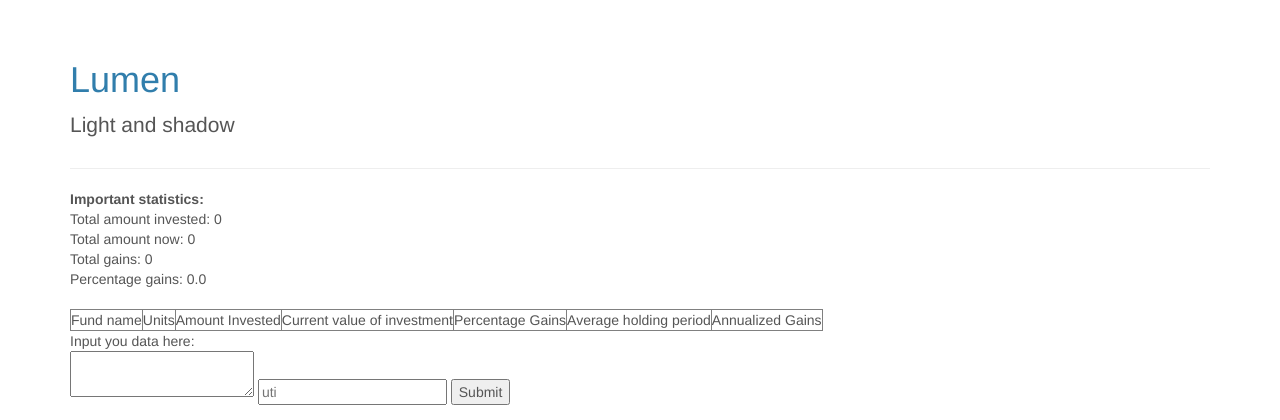
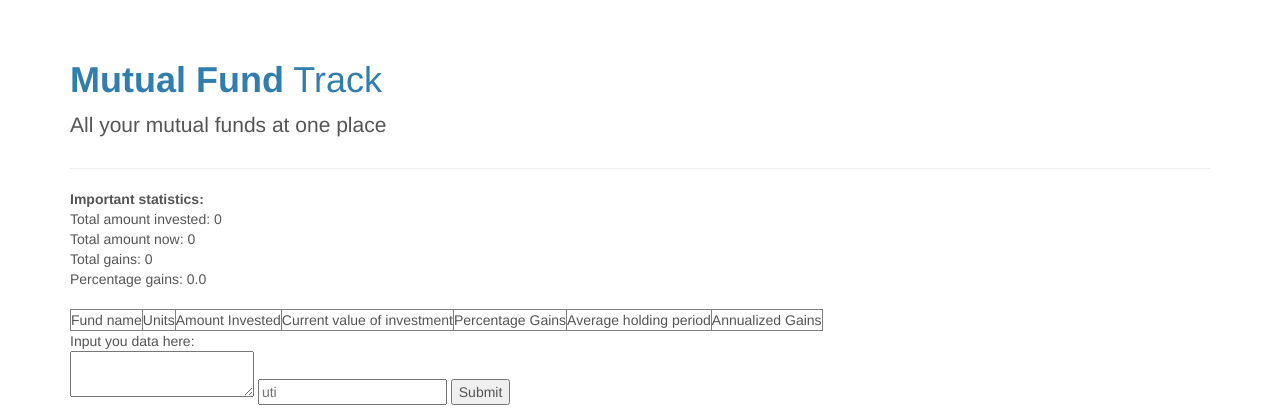
Before and after one commit to rushiagr/mftrack, a Flask app: page / in a window 1280 px wide. Shown: the top 420 px of the page. Run offline with Flask 2, Linux system fonts and the light colour scheme; data that the repository does not hold is empty; parts of the project's set-up code (start-up, migrations or seed data) failed here and were passed over; some libraries are stand-ins or nearby versions.

Commit message:
change default values of template. now shows mutual fund track in header and tagline

```diff
--- a/templates/index.html
+++ b/templates/index.html
@@ -16,8 +16,8 @@
       <div class="page-header" id="banner">
         <div class="row">
           <div class="col-lg-6">
-            <h1>Lumen</h1>
-            <p class="lead">Light and shadow</p>
+            <h1><b>Mutual Fund</b> Track</h1>
+            <p class="lead">All your mutual funds at one place</p>
           </div>
         </div>
       </div>
```
